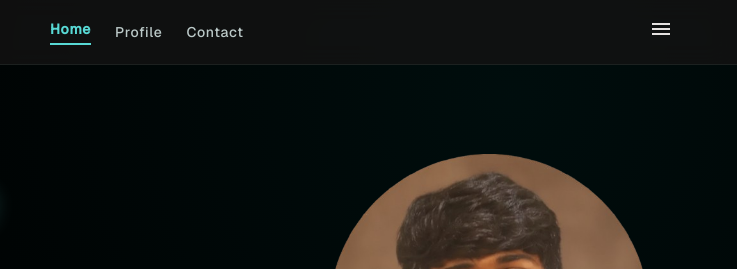
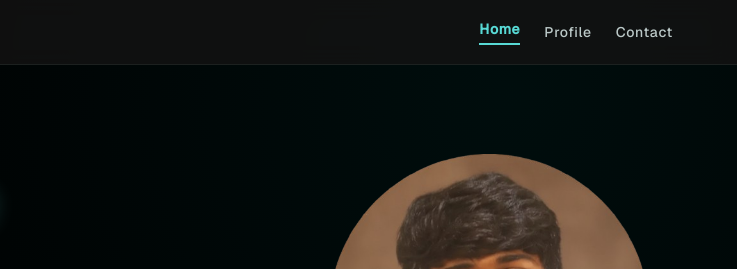
Before and after one commit to ad-ee/Porofile, a plain HTML site: page index.html in a window 1280 px wide. Shown: the top 269 px of the page, 543-1280 px from the left. Drawn offline with nearby package versions, Linux system fonts and the light colour scheme.

Commit message:
change home page menu

```diff
--- a/index.html
+++ b/index.html
@@ -147,7 +147,7 @@
 <a class="font-label-md text-label-md text-on-surface-variant hover:text-on-surface transition-colors duration-300" href="contact.html">Contact</a>
 </div>
 <!-- Mobile Menu Icon (Visual Only) -->
-<button class="mdhiddentext-on-surface">
+<button class="md:hidden text-on-surface">
 <span class="material-symbols-outlined">menu</span>
 </button>
 </div>
```
